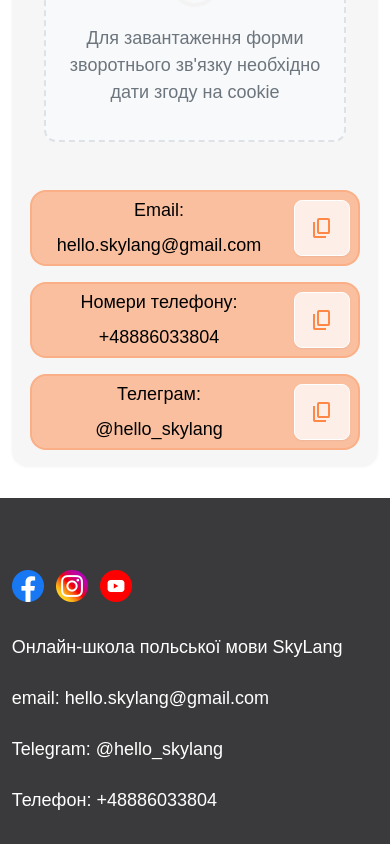
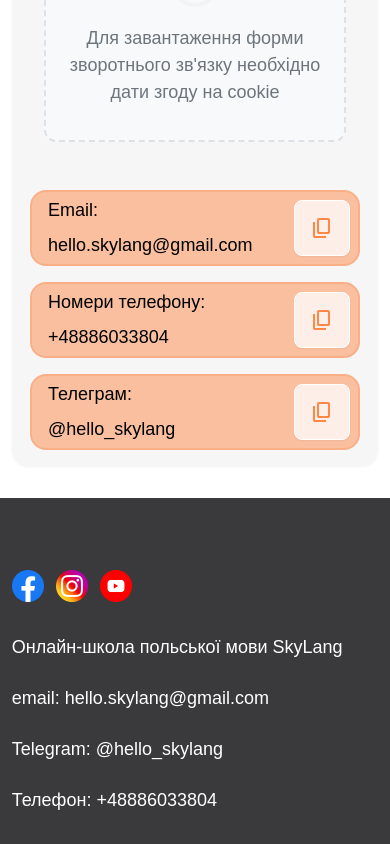
Before and after one commit to andrewvergun/skylang, a Next.js app: page / in a window 390 px wide. Shown: the part 6673-7517 px from the top of the page. Built offline with nearby package versions, Linux system fonts and the light colour scheme; a web font is replaced by a local one.

Commit message:
Add minor UI changes

```diff
--- a/src/styles/components/ContactForm.css
+++ b/src/styles/components/ContactForm.css
@@ -213,7 +213,7 @@ h3 {
         display: flex;
         flex-direction: column;
         justify-content: center;
-        align-items: center;
+        align-items: start;
 
         width: 100%;
     }
--- a/src/styles/components/MessageUs.css
+++ b/src/styles/components/MessageUs.css
@@ -62,6 +62,7 @@
     .message-us-container {
         width: 64px;
         height: 64px;
+        bottom: 24px;
         padding: 0;
         margin: 0;
         border-radius: 100%;
```
